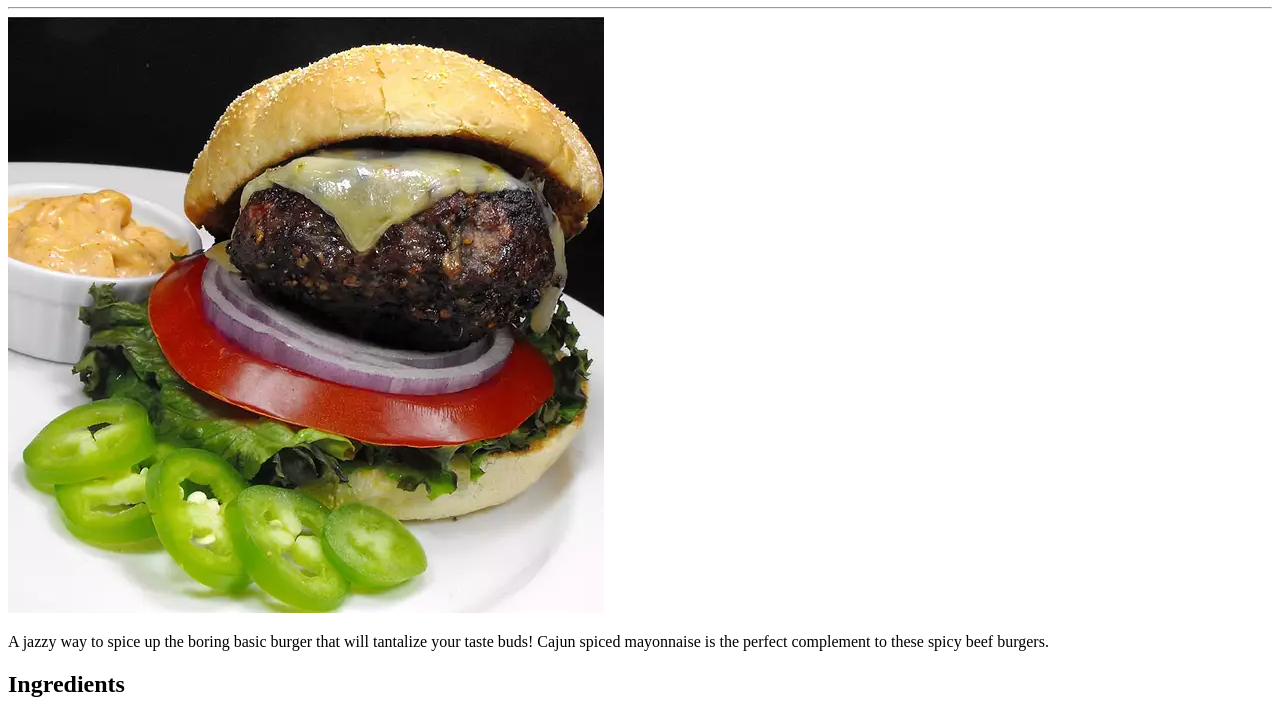
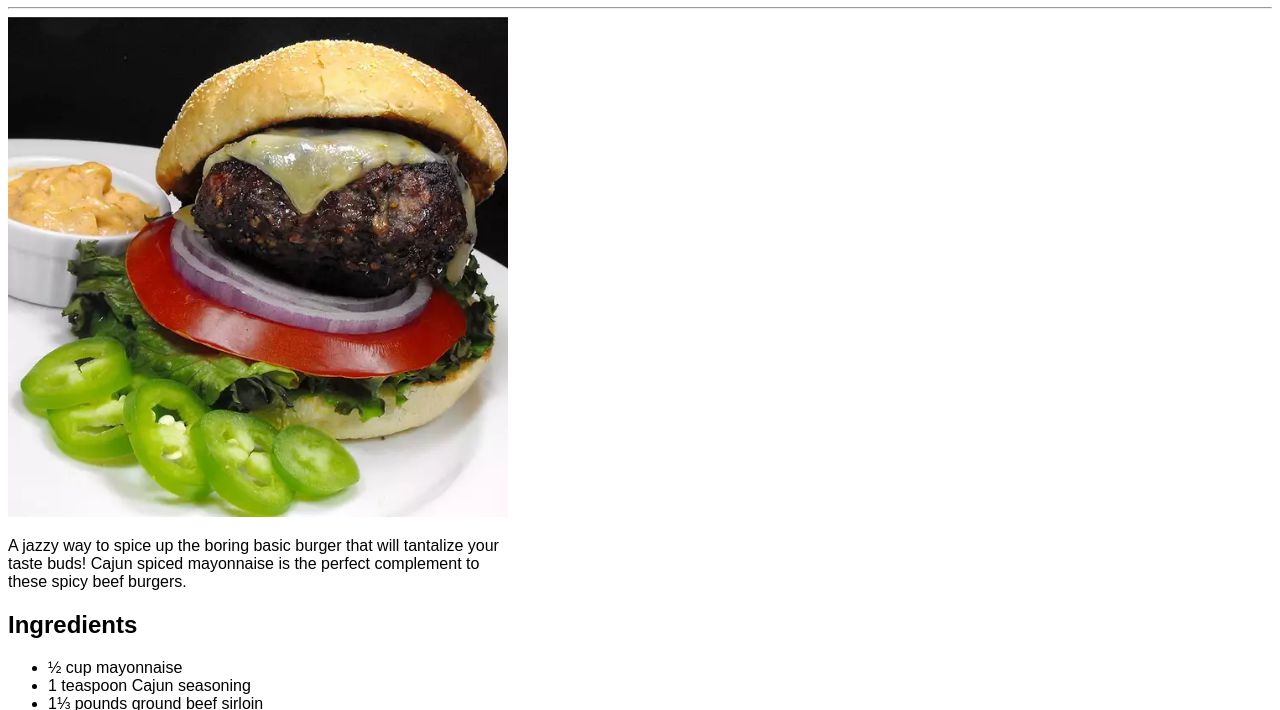
Before and after one commit to davidlevy100/odin-recipes, a plain HTML site: page recipes/burger.html in a window 1280 px wide. Shown: the part 73-783 px from the top of the page. Drawn offline with Linux system fonts and the light colour scheme.

Commit message:
added some css

```diff
--- a/recipes/burger.html
+++ b/recipes/burger.html
@@ -5,6 +5,7 @@
     <meta http-equiv="X-UA-Compatible" content="IE=edge">
     <meta name="viewport" content="width=device-width, initial-scale=1.0">
     <title>Tex-Mex Burger with Cajun Mayo Recipe</title>
+    <link type="text/css" rel="stylesheet" href="/styles.css">
 </head>
 <body>
     <h1>Tex-Mex Burger with Cajun Mayo</h1>
@@ -36,6 +37,8 @@
 
     <h2>Steps</h2>
 
+
+
     <ol>
         <li>Preheat grill for medium-high heat. In a small bowl, mix together the mayonnaise and 1 teaspoon of Cajun seasoning. Set aside.</li>
         <li>In a large bowl, mix together the ground sirloin, jalapeno pepper, onion, garlic, 1 tablespoon Cajun seasoning, and Worcestershire sauce using your hands. Divide into 4 balls, and flatten into patties.</li>
--- /dev/null
+++ b/styles.css
@@ -0,0 +1,12 @@
+a, h1, h2, li, p{
+    font-family: Arial, Helvetica, sans-serif;
+}
+
+img {
+    height: auto;
+    width: 500px;
+  }
+
+ol, p {
+    width: 500px;
+}
```
Also changed, not shown: index.html (+1 -0 lines), recipes/lasagna.html (+1 -0 lines), recipes/potatoSalad.html (+1 -0 lines).
